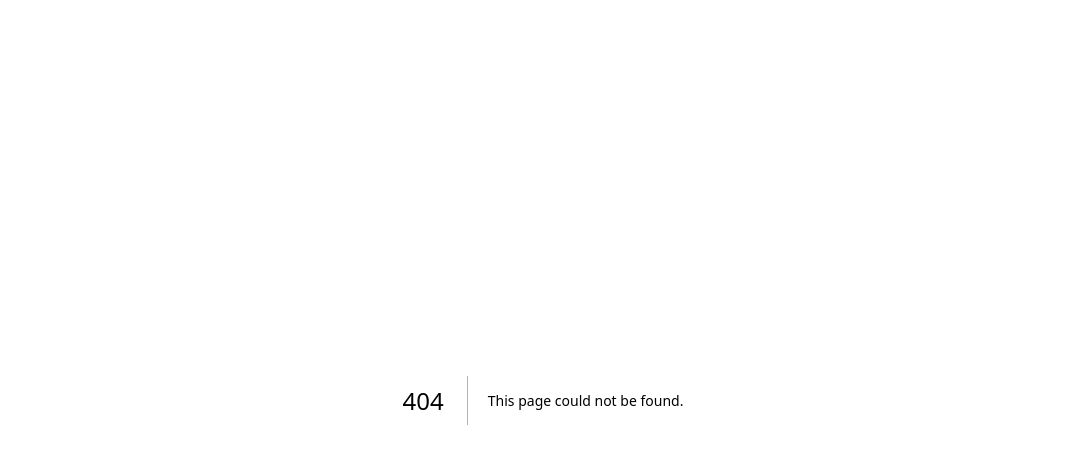
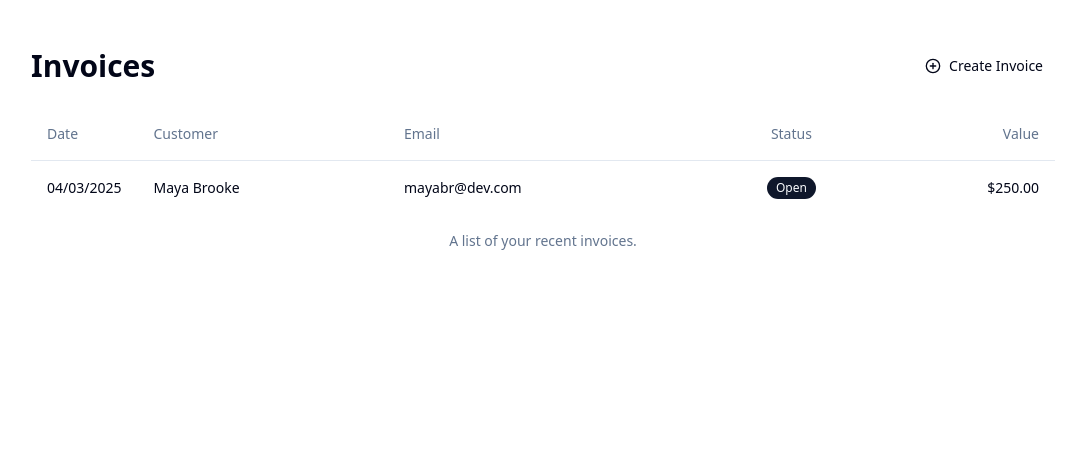
Before and after one commit to gabhiinav/BillFlow, a Next.js app: page /dashboard in a window 1280 px wide. Before the commit this address had no page. Shown: the top 464 px of the page, without its empty margins (97-1171 px from the left). Built offline with nearby package versions, Linux system fonts and the light colour scheme.

Commit message:
dashboard

```diff
--- /dev/null
+++ b/src/app/dashboard/page.tsx
@@ -0,0 +1,62 @@
+import Link from "next/link";
+import {
+  Table,
+  TableBody,
+  TableCaption,
+  TableCell,
+  TableHead,
+  TableHeader,
+  TableRow,
+} from "@/components/ui/table";
+import { Badge } from "@/components/ui/badge";
+import { Button } from "@/components/ui/button";
+import { CirclePlus } from "lucide-react";
+
+export default function Home() {
+  return (
+    <main className="flex flex-col justify-center h-full text-center gap-6 max-w-5xl mx-auto my-12">
+      <div className="flex justify-between">
+        <h1 className="text-3xl font-bold">Invoices</h1>
+        <p>
+          <Button className="inline-flex gap-2" variant="ghost" asChild>
+            <Link href="/invoices/new">
+              <CirclePlus className="h-4 w-4" />
+              Create Invoice
+            </Link>
+          </Button>
+        </p>
+      </div>
+      <Table>
+        <TableCaption>A list of your recent invoices.</TableCaption>
+        <TableHeader>
+          <TableRow>
+            <TableHead className="w-[100px] p-4">Date</TableHead>
+            <TableHead className="p-4">Customer</TableHead>
+            <TableHead className="p-4">Email</TableHead>
+            <TableHead className="text-center p-4">Status</TableHead>
+            <TableHead className="text-right p-4">Value</TableHead>
+          </TableRow>
+        </TableHeader>
+        <TableBody>
+          <TableRow>
+            <TableCell className="font-medium text-left p-4">
+              <span>04/03/2025</span>
+            </TableCell>
+            <TableCell className="text-left p-4">
+              <span>Maya Brooke</span>
+            </TableCell>
+            <TableCell className="text-left p-4">
+              <span>mayabr@dev.com</span>
+            </TableCell>
+            <TableCell className="text-center p-4">
+              <Badge className="rounded-full">Open</Badge>
+            </TableCell>
+            <TableCell className="text-right p-4">
+              <span>$250.00</span>
+            </TableCell>
+          </TableRow>
+        </TableBody>
+      </Table>
+    </main>
+  );
+}
--- /dev/null
+++ b/src/components/ui/badge.tsx
@@ -0,0 +1,46 @@
+import * as React from "react"
+import { Slot } from "@radix-ui/react-slot"
+import { cva, type VariantProps } from "class-variance-authority"
+
+import { cn } from "@/lib/utils"
+
+const badgeVariants = cva(
+  "inline-flex items-center justify-center rounded-md border px-2 py-0.5 text-xs font-medium w-fit whitespace-nowrap shrink-0 [&>svg]:size-3 gap-1 [&>svg]:pointer-events-none focus-visible:border-ring focus-visible:ring-ring/50 focus-visible:ring-[3px] aria-invalid:ring-destructive/20 dark:aria-invalid:ring-destructive/40 aria-invalid:border-destructive transition-[color,box-shadow] overflow-hidden",
+  {
+    variants: {
+      variant: {
+        default:
+          "border-transparent bg-primary text-primary-foreground [a&]:hover:bg-primary/90",
+        secondary:
+          "border-transparent bg-secondary text-secondary-foreground [a&]:hover:bg-secondary/90",
+        destructive:
+          "border-transparent bg-destructive text-white [a&]:hover:bg-destructive/90 focus-visible:ring-destructive/20 dark:focus-visible:ring-destructive/40",
+        outline:
+          "text-foreground [a&]:hover:bg-accent [a&]:hover:text-accent-foreground",
+      },
+    },
+    defaultVariants: {
+      variant: "default",
+    },
+  }
+)
+
+function Badge({
+  className,
+  variant,
+  asChild = false,
+  ...props
+}: React.ComponentProps<"span"> &
+  VariantProps<typeof badgeVariants> & { asChild?: boolean }) {
+  const Comp = asChild ? Slot : "span"
+
+  return (
+    <Comp
+      data-slot="badge"
+      className={cn(badgeVariants({ variant }), className)}
+      {...props}
+    />
+  )
+}
+
+export { Badge, badgeVariants }
--- /dev/null
+++ b/src/components/ui/table.tsx
@@ -0,0 +1,116 @@
+"use client"
+
+import * as React from "react"
+
+import { cn } from "@/lib/utils"
+
+function Table({ className, ...props }: React.ComponentProps<"table">) {
+  return (
+    <div
+      data-slot="table-container"
+      className="relative w-full overflow-x-auto"
+    >
+      <table
+        data-slot="table"
+        className={cn("w-full caption-bottom text-sm", className)}
+        {...props}
+      />
+    </div>
+  )
+}
+
+function TableHeader({ className, ...props }: React.ComponentProps<"thead">) {
+  return (
+    <thead
+      data-slot="table-header"
+      className={cn("[&_tr]:border-b", className)}
+      {...props}
+    />
+  )
+}
+
+function TableBody({ className, ...props }: React.ComponentProps<"tbody">) {
+  return (
+    <tbody
+      data-slot="table-body"
+      className={cn("[&_tr:last-child]:border-0", className)}
+      {...props}
+    />
+  )
+}
+
+function TableFooter({ className, ...props }: React.ComponentProps<"tfoot">) {
+  return (
+    <tfoot
+      data-slot="table-footer"
+      className={cn(
+        "bg-muted/50 border-t font-medium [&>tr]:last:border-b-0",
+        className
+      )}
+      {...props}
+    />
+  )
+}
+
+function TableRow({ className, ...props }: React.ComponentProps<"tr">) {
+  return (
+    <tr
+      data-slot="table-row"
+      className={cn(
+        "hover:bg-muted/50 data-[state=selected]:bg-muted border-b transition-colors",
+        className
+      )}
+      {...props}
+    />
+  )
+}
+
+function TableHead({ className, ...props }: React.ComponentProps<"th">) {
+  return (
+    <th
+      data-slot="table-head"
+      className={cn(
+        "text-muted-foreground h-10 px-2 text-left align-middle font-medium whitespace-nowrap [&:has([role=checkbox])]:pr-0 [&>[role=checkbox]]:translate-y-[2px]",
+        className
+      )}
+      {...props}
+    />
+  )
+}
+
+function TableCell({ className, ...props }: React.ComponentProps<"td">) {
+  return (
+    <td
+      data-slot="table-cell"
+      className={cn(
+        "p-2 align-middle whitespace-nowrap [&:has([role=checkbox])]:pr-0 [&>[role=checkbox]]:translate-y-[2px]",
+        className
+      )}
+      {...props}
+    />
+  )
+}
+
+function TableCaption({
+  className,
+  ...props
+}: React.ComponentProps<"caption">) {
+  return (
+    <caption
+      data-slot="table-caption"
+      className={cn("text-muted-foreground mt-4 text-sm", className)}
+      {...props}
+    />
+  )
+}
+
+export {
+  Table,
+  TableHeader,
+  TableBody,
+  TableFooter,
+  TableHead,
+  TableRow,
+  TableCell,
+  TableCaption,
+}
```
